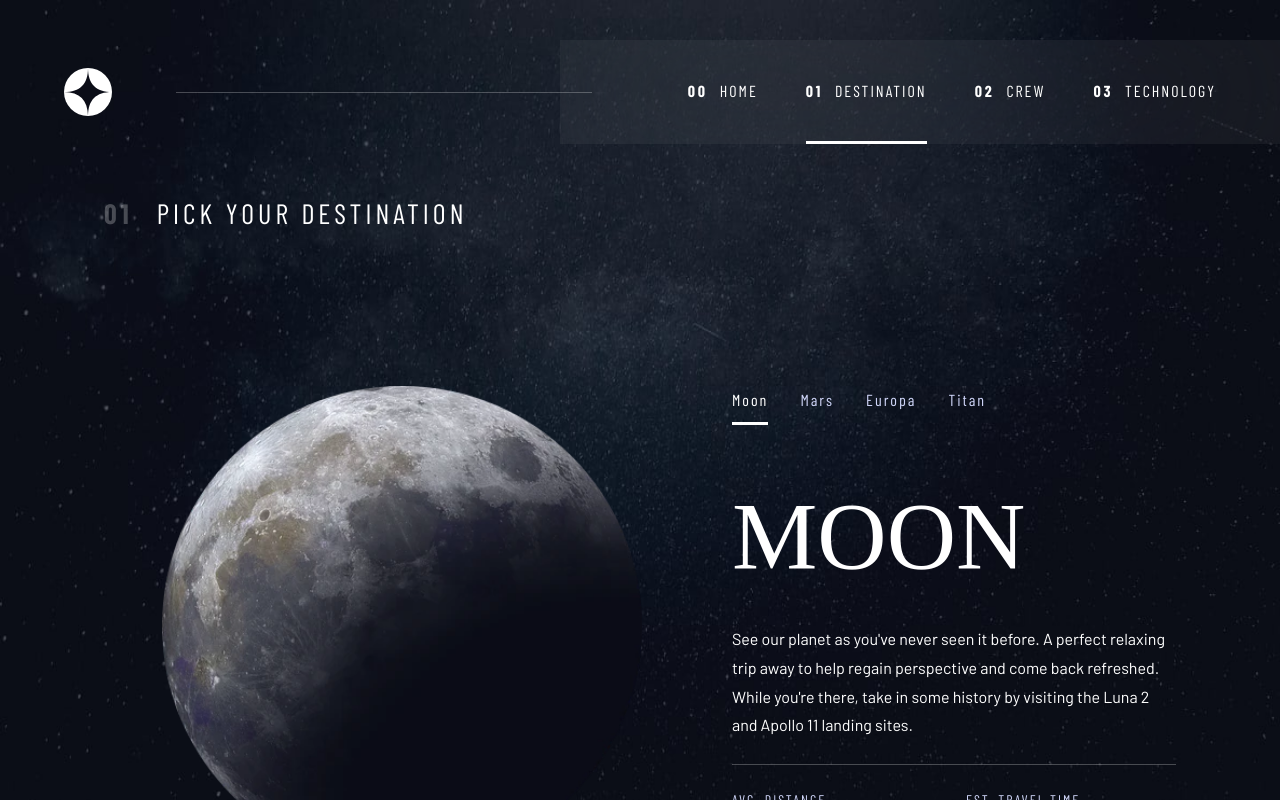
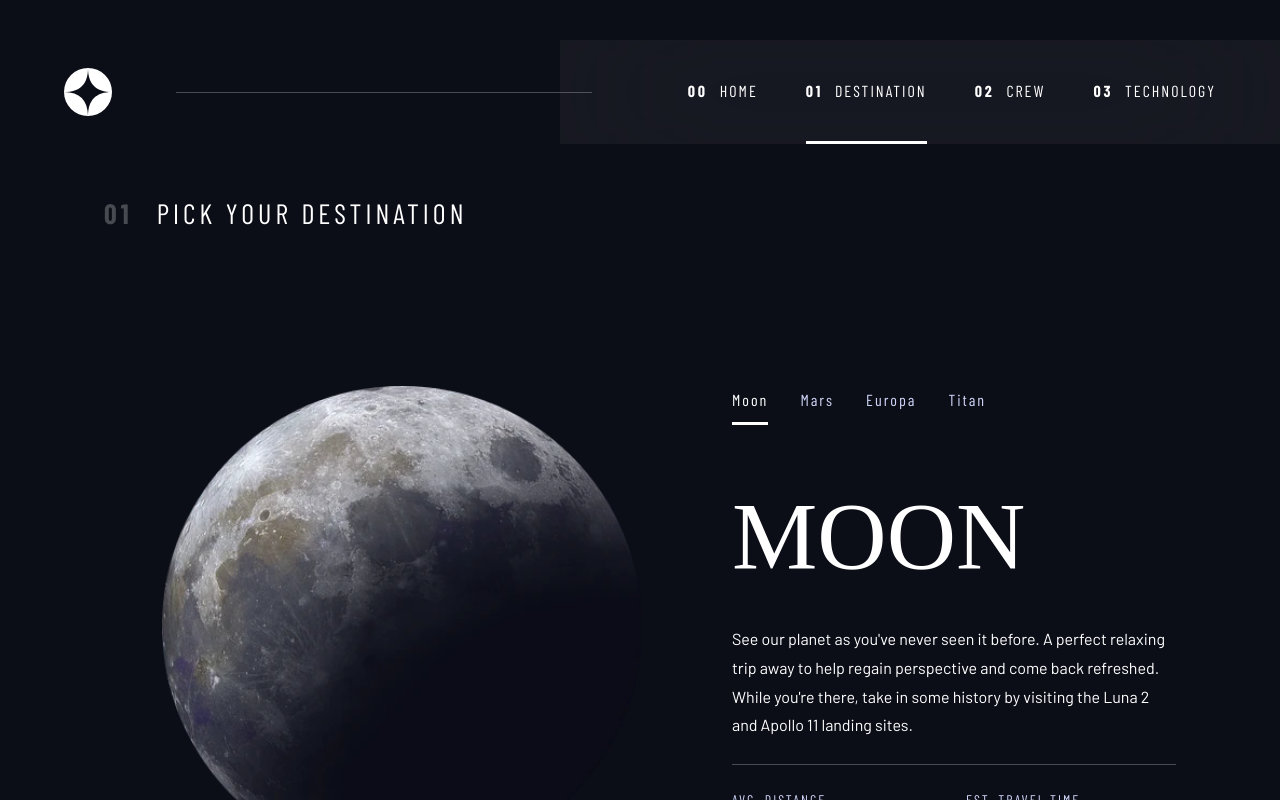
Before and after one commit to TonyFred-code/space-tourism-website, a React (Vite) app: page /destination in a window 1280 px wide. Shown: the top 800 px of the page. Built offline with nearby package versions, Linux system fonts and the light colour scheme; a web font is replaced by a local one.

Commit message:
refactor: create PageWrapper component
use PageWrapper to modularize page background images and Header

```diff
--- /dev/null
+++ b/src/components/helpers/PageWrapper.jsx
@@ -0,0 +1,25 @@
+import { node, string } from "prop-types";
+import Header from "../Header.jsx";
+
+export default function PageWrapper({
+  mobileBgImageSrc,
+  tabletBgImageSrc,
+  desktopBgImageSrc,
+  children,
+}) {
+  return (
+    <div
+      className={`min-h-screen flex flex-col bg-blue-900 bg-[url('${mobileBgImageSrc}')] md:bg-[url('${tabletBgImageSrc}')] lg:bg-[url('${desktopBgImageSrc}')] bg-size-[100%_100%]`}
+    >
+      <Header />
+      {children}
+    </div>
+  );
+}
+
+PageWrapper.propTypes = {
+  mobileBgImageSrc: string,
+  tabletBgImageSrc: string,
+  desktopBgImageSrc: string,
+  children: node.isRequired,
+};
--- a/src/pages/Crew.jsx
+++ b/src/pages/Crew.jsx
@@ -1,9 +1,9 @@
-import Header from "../components/Header.jsx";
 import { AnimatePresence, motion } from "framer-motion";
 import useData from "../hooks/useData.jsx";
 import { useState } from "react";
 import useSlideShow from "../hooks/useSlideShow.jsx";
 import PageTagHeader from "../components/PageTagHeader.jsx";
+import PageWrapper from "../components/helpers/PageWrapper.jsx";
 
 export default function Crew() {
   const { crew } = useData();
@@ -23,8 +23,11 @@ export default function Crew() {
   }
 
   return (
-    <div className="bg-blue-900 bg-[url('/assets/crew/background-crew-mobile.jpg')] md:bg-[url('/assets/crew/background-crew-tablet.jpg')] lg:bg-[url('/assets/crew/background-crew-desktop.jpg')] bg-size-[100%_100%] min-h-screen flex flex-col">
-      <Header />
+    <PageWrapper
+      mobileBgImageSrc={"/assets/crew/background-crew-mobile.jpg"}
+      tabletBgImageSrc={"/assets/crew/background-crew-tablet.jpg"}
+      desktopBgImageSrc={"/assets/crew/background-crew-desktop.jpg"}
+    >
       <main className="flex-1 p-6 flex flex-col gap-6 lg:py-12 lg:mx-auto lg:max-w-6xl">
         <PageTagHeader index={"02"} content={"meet your crew"} />
         <div
@@ -90,6 +93,6 @@ export default function Crew() {
           </div>
         </div>
       </main>
-    </div>
+    </PageWrapper>
   );
 }
--- a/src/pages/Destination.jsx
+++ b/src/pages/Destination.jsx
@@ -1,9 +1,9 @@
 import { useState } from "react";
-import Header from "../components/Header.jsx";
 import useData from "../hooks/useData.jsx";
 import { AnimatePresence, motion } from "framer-motion";
 import useSlideShow from "../hooks/useSlideShow.jsx";
 import PageTagHeader from "../components/PageTagHeader.jsx";
+import PageWrapper from "../components/helpers/PageWrapper.jsx";
 
 export default function Destination() {
   const { destinations } = useData();
@@ -23,8 +23,13 @@ export default function Destination() {
   }
 
   return (
-    <div className="min-h-screen flex flex-col bg-blue-900 bg-size-[100%_100%] bg-[url('/assets/destination/background-destination-mobile.jpg')] md:bg-[url('/assets/destination/background-destination-tablet.jpg')] lg:bg-[url('/assets/destination/background-destination-desktop.jpg')] bg-no-repeat">
-      <Header />
+    <PageWrapper
+      mobileBgImageSrc={"/assets/destination/background-destination-mobile.jpg"}
+      tabletBgImageSrc={"/assets/destination/background-destination-tablet.jpg"}
+      desktopBgImageSrc={
+        "/assets/destination/background-destination-desktop.jpg"
+      }
+    >
       <main className="flex-1 p-6 md:p-10 flex flex-col gap-6 max-w-6xl mx-auto lg:pt-12 w-full">
         <PageTagHeader index={"01"} content={"pick your destination"} />
         <div
@@ -51,7 +56,6 @@ export default function Destination() {
               </motion.span>
             </AnimatePresence>
           </div>
-
           {/* TAB CONTENT */}
           <div className="flex flex-col md:py-10.5 max-w-lg flex-1 gap-6 lg:gap-10 lg:max-w-111">
             <div className="flex gap-8 justify-center lg:justify-start">
@@ -68,7 +72,6 @@ export default function Destination() {
                 );
               })}
             </div>
-
             <AnimatePresence mode="wait">
               <motion.div
                 key={activeDestinationIndex}
@@ -110,6 +113,6 @@ export default function Destination() {
           </div>
         </div>
       </main>
-    </div>
+    </PageWrapper>
   );
 }
--- a/src/pages/Technology.jsx
+++ b/src/pages/Technology.jsx
@@ -1,9 +1,9 @@
 import { useState } from "react";
-import Header from "../components/Header.jsx";
 import useData from "../hooks/useData.jsx";
 import { AnimatePresence, motion } from "framer-motion";
 import useSlideShow from "../hooks/useSlideShow.jsx";
 import PageTagHeader from "../components/PageTagHeader.jsx";
+import PageWrapper from "../components/helpers/PageWrapper.jsx";
 
 export default function Technology() {
   const { technology } = useData();
@@ -23,8 +23,11 @@ export default function Technology() {
   }
 
   return (
-    <div className="min-h-screen flex flex-col bg-blue-900 bg-[url('/assets/technology/background-technology-mobile.jpg')] md:bg-[url('/assets/technology/background-technology-tablet.jpg')] lg:bg-[url('/assets/technology/background-technology-desktop.jpg')] bg-size-[100%_100%]">
-      <Header />
+    <PageWrapper
+      mobileBgImageSrc={"/assets/technology/background-technology-mobile.jpg"}
+      tabletBgImageSrc={"/assets/technology/background-technology-tablet.jpg"}
+      desktopBgImageSrc={"/assets/technology/background-technology-desktop.jpg"}
+    >
       <main className="flex-1 p-6 space-y-6 max-w-7xl py-12 lg:mx-auto">
         <PageTagHeader index={"03"} content={"space launch 101"} />
         <div
@@ -104,6 +107,6 @@ export default function Technology() {
           </div>
         </div>
       </main>
-    </div>
+    </PageWrapper>
   );
 }
```
